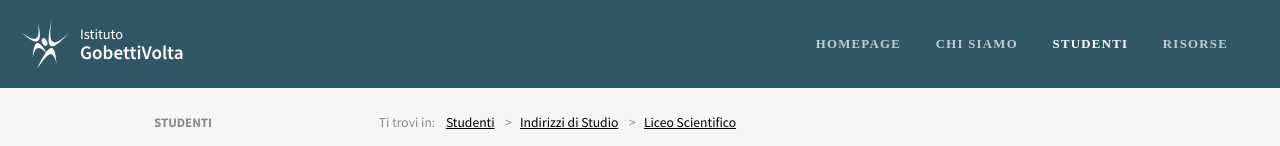
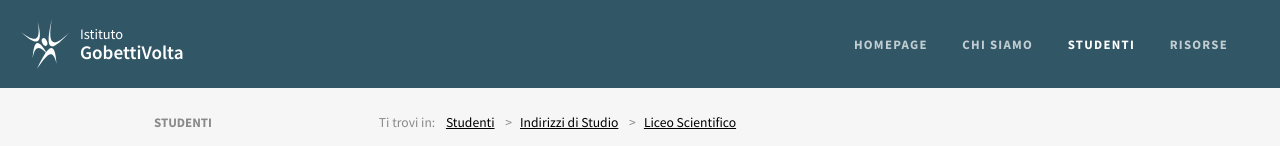
Before and after one commit to shoyip/gvw4, a plain HTML site: page page.html in a window 1280 px wide. Shown: the top 146 px of the page. Drawn offline with nearby package versions, Linux system fonts and the light colour scheme; a web font is replaced by a local one.

Commit message:
Cambia font menu 1

```diff
--- a/sass/style.sass
+++ b/sass/style.sass
@@ -11,7 +11,7 @@ $darkgray: #DEE0E2
 $bggray: #F6F6F6
 $seriffonts: "Lusitana", Georgia, serif
 $sansstack: "Source Sans Pro", "Helvetica Neue", HelveticaNeue, Helvetica, Arial, "Nimbus Sans L", "TeX Gyre Heros", TeXGyreHeros, FreeSans, "Liberation Sans", sans-serif
-$groteskstack: "HK Grotesk"
+$groteskstack: "HK Grotesk", $sansstack
 
 *
   box-sizing: content-box
```
Also changed, not shown: css/style.css, 1 other file.
